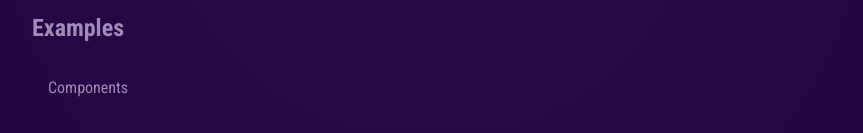
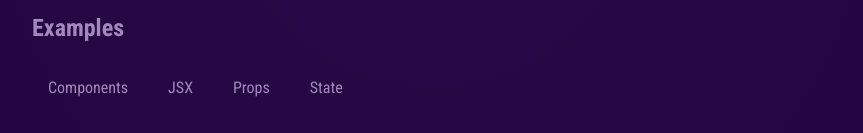
Before and after one commit to martino-bianco/react-first-project, a React (Vite) app: page / in a window 1280 px wide. Shown: the part 773-906 px from the top of the page, without its empty margins (208-1071 px from the left). Built offline with nearby package versions, Linux system fonts and the light colour scheme.

Commit message:
creating more buttons

```diff
--- a/src/App.jsx
+++ b/src/App.jsx
@@ -35,6 +35,9 @@ function App() {
           <h2>Examples</h2>
           <menu>
             <TabButton>Components</TabButton>
+            <TabButton>JSX</TabButton>
+            <TabButton>Props</TabButton>
+            <TabButton>State</TabButton>
           </menu>
         </section>
       </main>
```
